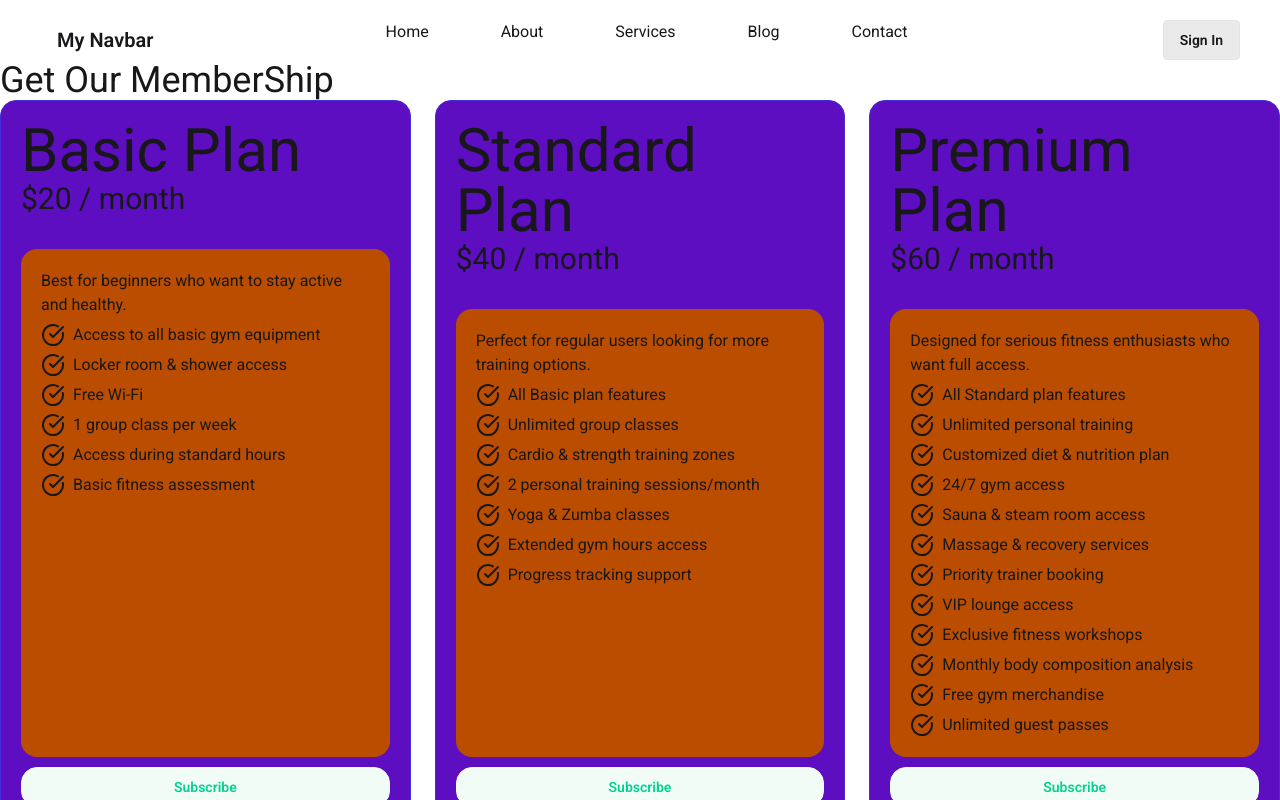
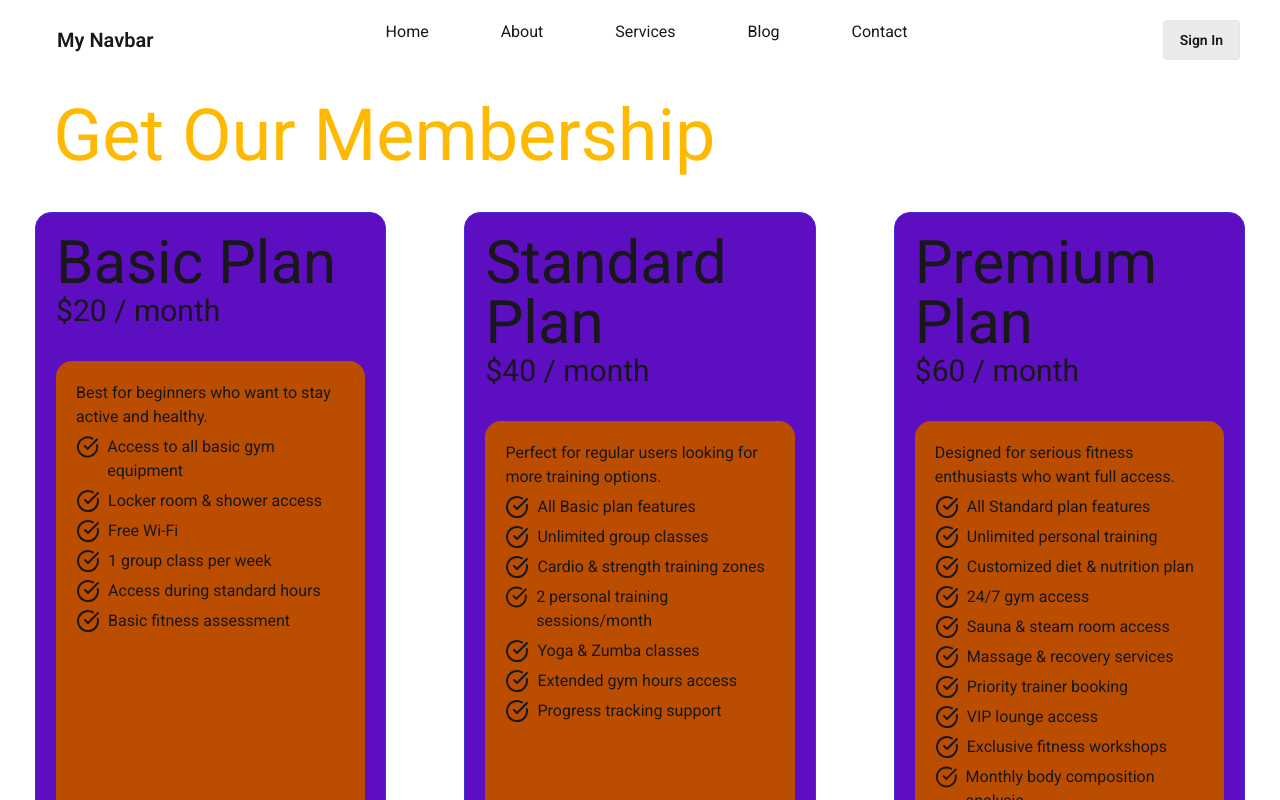
Before and after one commit to taifurrahman27/react-ecosystem-menu-pricing, a React (Vite) app: page / in a window 1280 px wide. Shown: the top 800 px of the page. Built offline with nearby package versions, Linux system fonts and the light colour scheme.

Commit message:
Final touch

```diff
--- a/src/Components/Pricing/PricingOptions.jsx
+++ b/src/Components/Pricing/PricingOptions.jsx
@@ -8,9 +8,9 @@ const PricingOptions = ({ pricingPromise }) => {
 
     return (
         <div>
-            <h2 className='text-4xl'>Get Our MemberShip</h2>
+            <h2 className='my-10 text-7xl w-11/12 mx-auto text-amber-400'>Get Our Membership</h2>
 
-            <div className='grid md:grid-cols-2 lg:grid-cols-3 gap-6'>
+            <div className='grid md:grid-cols-2 lg:grid-cols-3 gap-2'>
                 {
                     pricingData.map(pricing => <PricingCard key={pricing.id} pricing={pricing}>
 
--- a/src/Components/pricingCard/PricingCard.jsx
+++ b/src/Components/pricingCard/PricingCard.jsx
@@ -7,7 +7,7 @@ const PricingCard = ({ pricing }) => {
     const { name, price, description, features } = pricing;
 
     return (
-        <div className='flex flex-col border border-indigo-700 bg-violet-800 rounded-2xl p-5'>
+        <div className='flex flex-col border border-indigo-700 bg-violet-800 rounded-2xl p-5 w-5/6 mx-auto'>
 
             <div >
                 <h1 className='text-6xl'>{name}</h1>
```
